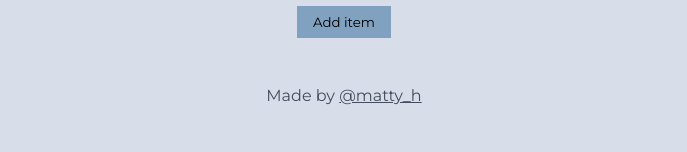
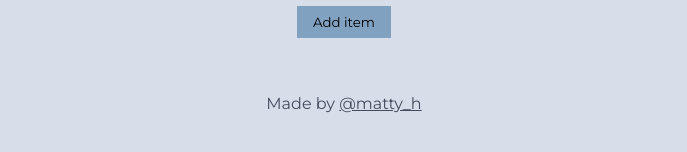
Before and after one commit to matt-harris/react-ts-myreadinglist, a React (Create React App) app: page / in a window 1280 px wide. Shown: the part 368-520 px from the top of the page, without its empty margins (296-983 px from the left). Built offline with nearby package versions, Linux system fonts and the light colour scheme.

Commit message:
Extra padding.

```diff
--- a/src/components/Footer.tsx
+++ b/src/components/Footer.tsx
@@ -2,7 +2,7 @@ import React from 'react';
 import styled from 'styled-components';
 
 const FooterBar = styled.footer`
-  padding: 1rem 1.5rem;
+  padding: 1.5rem;
   text-align: center;
 
   a {
```
